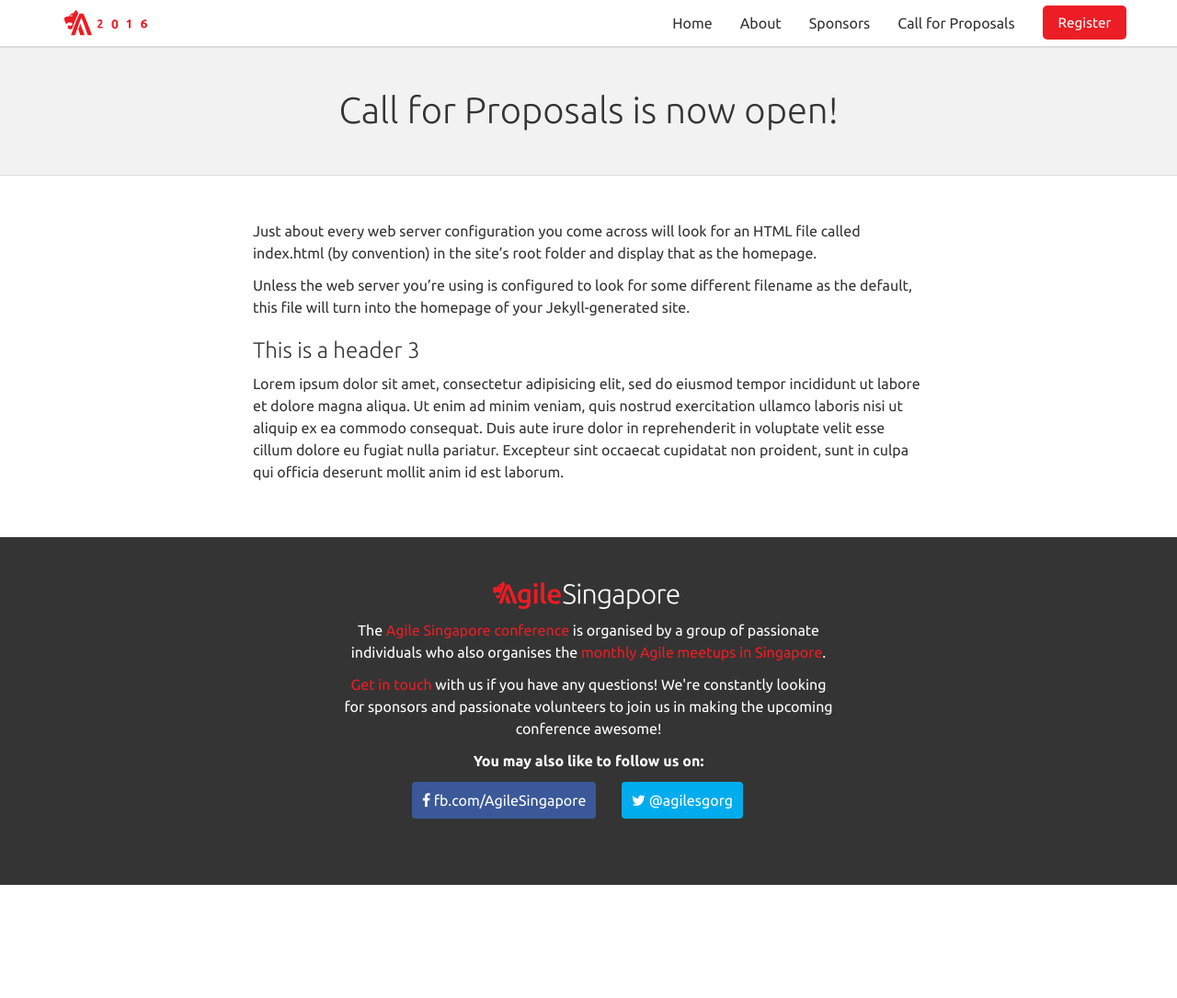
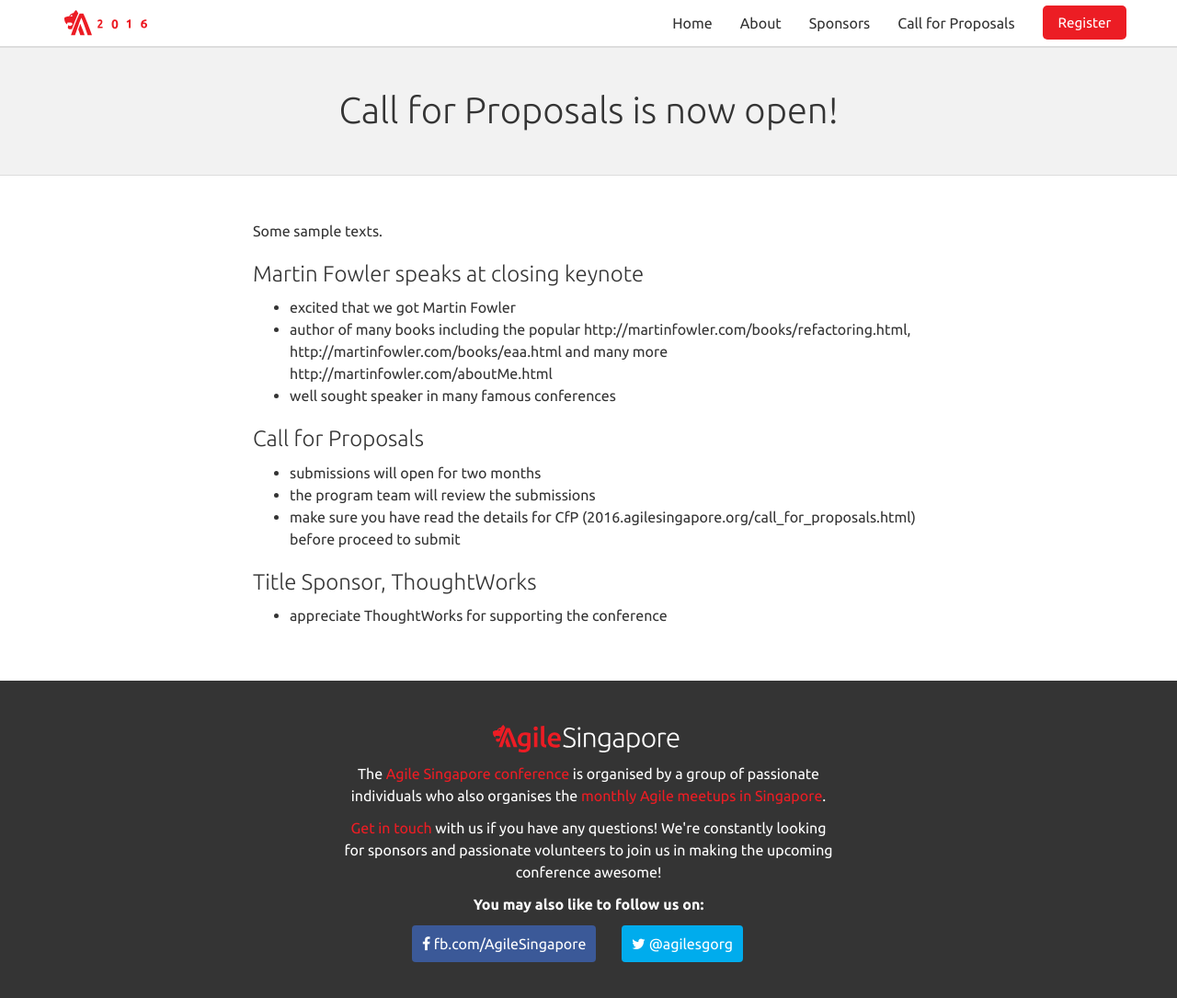
Before and after one commit to agilesingapore/2016, a Jekyll site: the page built from _posts/2016-03-19-call-for-proposals-is-open-now.md, in a window 1280 px wide and 1118 px high. Shown: the top 1085 px of the window at 92% size. Built offline with Jekyll 4.4.1, drawn with Linux system fonts in a browser that asks for light colours; nearby versions of some CDN libraries; library files that are not in the unit come from our copies; comment, search, counter and statistics services are not loaded.

Commit message:
Added Jon and some blog contents

```diff
--- a/_data/featured_speakers.yml
+++ b/_data/featured_speakers.yml
@@ -52,6 +52,12 @@
   photo_name: jeff
   url: "http://www.jeffgothelf.com"
 
+- name: "Jon Chan"
+  company: "Stack Overflow"
+  bio: "Marketing Engineering & Evangelism at Stack Overflow, Founder of Bento"
+  photo_name: jon
+  url: "https://twitter.com/jonhmchan"
+
 - name: "Joshua Kerievsky"
   company: "Industrial Logic"
   bio: "Author of Refactoring to Patterns and creator of Modern Agile"
--- a/_posts/2016-03-19-call-for-proposals-is-open-now.md
+++ b/_posts/2016-03-19-call-for-proposals-is-open-now.md
@@ -5,15 +5,18 @@
 bodyClass: blog
 ---
 
-Just about every web server configuration you come across will look for an HTML file called index.html (by convention) in the site’s root folder and display that as the homepage.
+Some sample texts.
 
-Unless the web server you’re using is configured to look for some different filename as the default, this file will turn into the homepage of your Jekyll-generated site.
+### Martin Fowler speaks at closing keynote
+* excited that we got Martin Fowler
+* author of many books including the popular http://martinfowler.com/books/refactoring.html, http://martinfowler.com/books/eaa.html and many more http://martinfowler.com/aboutMe.html
+* well sought speaker in many famous conferences
 
-### This is a header 3
 
-Lorem ipsum dolor sit amet, consectetur adipisicing elit, sed do eiusmod
-tempor incididunt ut labore et dolore magna aliqua. Ut enim ad minim veniam,
-quis nostrud exercitation ullamco laboris nisi ut aliquip ex ea commodo
-consequat. Duis aute irure dolor in reprehenderit in voluptate velit esse
-cillum dolore eu fugiat nulla pariatur. Excepteur sint occaecat cupidatat non
-proident, sunt in culpa qui officia deserunt mollit anim id est laborum.
+### Call for Proposals
+* submissions will open for two months
+* the program team will review the submissions
+* make sure you have read the details for CfP (2016.agilesingapore.org/call_for_proposals.html) before proceed to submit
+
+### Title Sponsor, ThoughtWorks
+* appreciate ThoughtWorks for supporting the conference
```
Also changed, not shown: images/speakers/jon.jpg (added).
